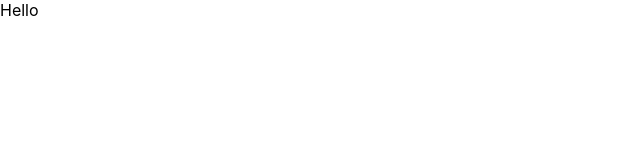
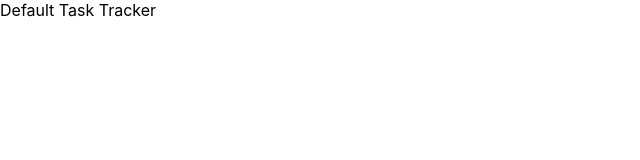
Before and after one commit to ritzy192/Task-Tracker-React-App, a React (Create React App) app: page / in a window 1280 px wide. Shown: the top 160 px of the page, without its empty margins (0-640 px from the left). Built offline with nearby package versions, Linux system fonts and the light colour scheme.

Commit message:
default props and propsTypes example

```diff
--- a/src/App.js
+++ b/src/App.js
@@ -3,7 +3,7 @@ import Header from "./components/Header";
 function App() {
   return (
     <div className='container'>
-        <Header title='Hello'/>
+        <Header/>
     </div>
   );
 }
--- a/src/components/Header.js
+++ b/src/components/Header.js
@@ -1,7 +1,16 @@
-const Header = (props) => {
+import PropTypes from "prop-types"
+const Header = ({title}) => {
   return (
-    <header>{props.title}</header>
+    <header>{title}</header>
   )
 }
 
+Header.defaultProps = {
+    title: 'Default Task Tracker'
+}
+
+Header.propTypes = {
+    title: PropTypes.string.isRequired
+}
+
 export default Header
```
